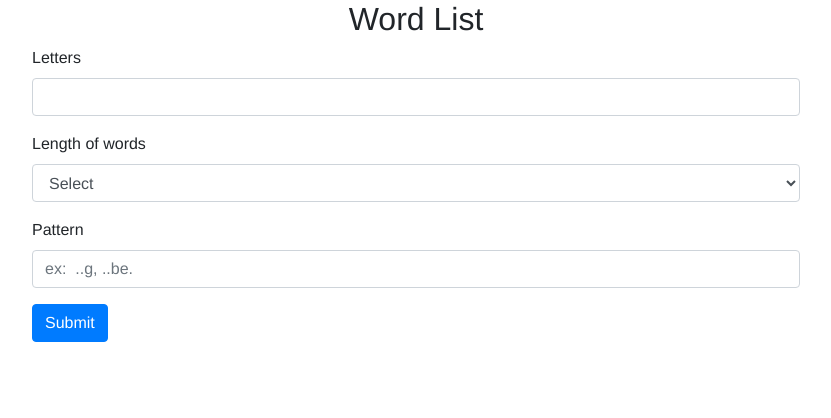
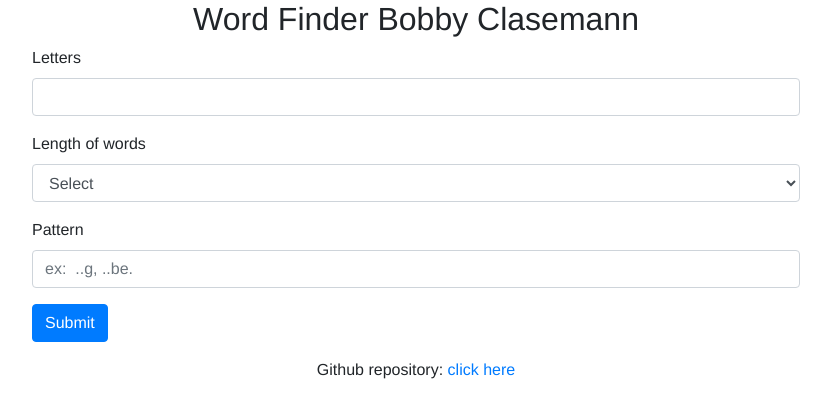
Before and after one commit to BobbyClasemann/wordlist-clasemann, a Flask app: page /words in a window 1280 px wide. Shown: the top 418 px of the page, without its empty margins (224-1055 px from the left). Run offline with Flask 2, Linux system fonts and the light colour scheme; some libraries are stand-ins or nearby versions.

Commit message:
finished I think

```diff
--- a/static/wordstyle.css
+++ b/static/wordstyle.css
@@ -18,14 +18,22 @@ main {
 	margin: 3px;
 }
 
+.wordbox:hover {
+	background-color: #4BE5FD;
+}
+
 .title {
 	text-align: center;
 }
 
 .nowords {
-	font-size: 30pt;
+	font-size: 20pt;
 	color: black;
-	text-align: auto;
 	text-align: center;
 	grid-template-columns: 0fr;
 }
+
+footer {
+	text-align: center;
+	margin: auto;
+}
--- a/templates/base.html
+++ b/templates/base.html
@@ -8,16 +8,22 @@
     <main>
 		<body>
 			{% block navbar %}
-			<div class="title">
-				<h2>Word List</h2>
-			</div>
+			<nav class="title">
+				<h2>Word Finder Bobby Clasemann</h2>
+			</nav>
 			{% endblock %}
 			{% block content %}
 			default content
 			{% endblock %}
 		</body>
+
+	<footer>
+		Github repository: <a href="https://github.com/BobbyClasemann/wordlist-clasemann">click here</a>
+	</footer>
 	</main>
+
 	<script type="text/javascript" src="/static/app.js"></script>
 	<script src="https://ajax.googleapis.com/ajax/libs/jquery/3.4.1/jquery.min.js"></script>
 	<script src="https://maxcdn.bootstrapcdn.com/bootstrap/4.3.1/js/bootstrap.min.js"></script>
+
 </html>
--- a/templates/wordlist.html
+++ b/templates/wordlist.html
@@ -23,6 +23,8 @@
 		<div class="wordbox" onclick="postWord(this)" data-toggle="modal" data-target="#exampleModalCenter">{{ word }}</div>
 		{% endfor %}
 		{% else %}
+			<div class="nowords"></div>
+			<div class="nowords">Error: </div>
 			<div class="nowords">No words found</div>
 		{% endif %}
 	</div>
```
